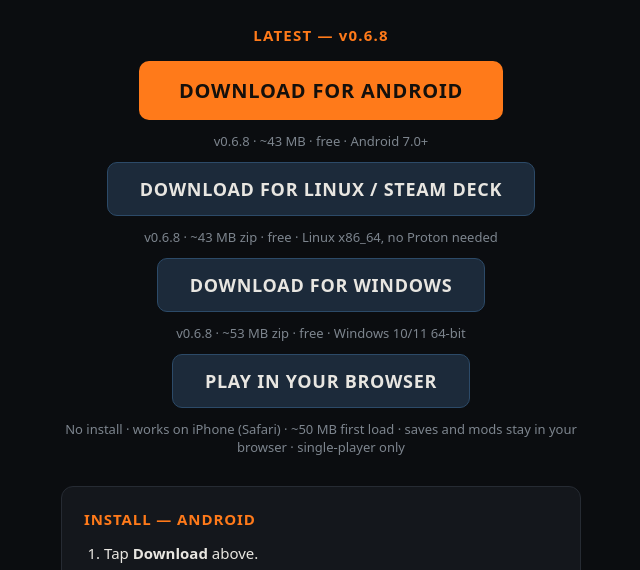
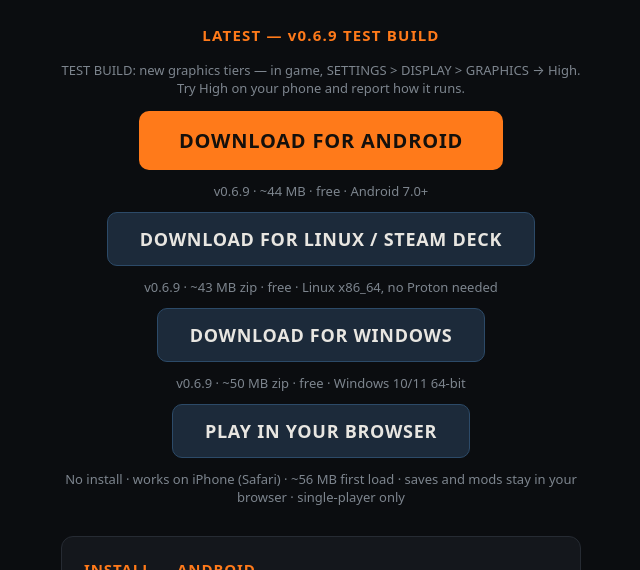
Before and after one commit to vatherty/Forgefall-updates, a plain HTML site: page index.html in a window 1280 px wide. Shown: the part 170-740 px from the top of the page, without its empty margins (319-959 px from the left). Drawn offline with Linux system fonts and the light colour scheme.

Commit message:
FORGEFALL v0.6.9 test build: index.html

```diff
--- a/index.html
+++ b/index.html
@@ -40,15 +40,16 @@
 <div class="card">
   <h1>FORGEFALL</h1>
   <p class="tag">Voxel MW2-style FPS for Android, Linux / Steam Deck, and Windows. Portals, grapple, wall-running, and an AI Forge that builds the map as you play.</p>
-  <p class="latest">LATEST — v0.6.8</p>
-  <a class="dl" href="forgefall-v0.6.8-debug.apk">DOWNLOAD FOR ANDROID</a>
-  <p class="ver">v0.6.8 &middot; ~43 MB &middot; free &middot; Android 7.0+</p>
-  <a class="dl2" href="forgefall-v0.6.8-linux.zip">DOWNLOAD FOR LINUX / STEAM DECK</a>
-  <p class="ver">v0.6.8 &middot; ~43 MB zip &middot; free &middot; Linux x86_64, no Proton needed</p>
-  <a class="dl2" href="https://github.com/vatherty/FORGEFALL/releases/download/v0.6.8/forgefall-v0.6.8-windows.zip">DOWNLOAD FOR WINDOWS</a>
-  <p class="ver">v0.6.8 &middot; ~53 MB zip &middot; free &middot; Windows 10/11 64-bit</p>
+  <p class="latest">LATEST — v0.6.9 TEST BUILD</p>
+  <p class="ver" style="margin-bottom:14px">TEST BUILD: new graphics tiers — in game, SETTINGS &gt; DISPLAY &gt; GRAPHICS &rarr; High. Try High on your phone and report how it runs.</p>
+  <a class="dl" href="https://github.com/vatherty/FORGEFALL/releases/download/v0.6.9/forgefall-v0.6.9-debug.apk">DOWNLOAD FOR ANDROID</a>
+  <p class="ver">v0.6.9 &middot; ~44 MB &middot; free &middot; Android 7.0+</p>
+  <a class="dl2" href="https://github.com/vatherty/FORGEFALL/releases/download/v0.6.9/forgefall-v0.6.9-linux.zip">DOWNLOAD FOR LINUX / STEAM DECK</a>
+  <p class="ver">v0.6.9 &middot; ~43 MB zip &middot; free &middot; Linux x86_64, no Proton needed</p>
+  <a class="dl2" href="https://github.com/vatherty/FORGEFALL/releases/download/v0.6.9/forgefall-v0.6.9-windows.zip">DOWNLOAD FOR WINDOWS</a>
+  <p class="ver">v0.6.9 &middot; ~50 MB zip &middot; free &middot; Windows 10/11 64-bit</p>
   <a class="dl2" href="play/">PLAY IN YOUR BROWSER</a>
-  <p class="ver">No install &middot; works on iPhone (Safari) &middot; ~50 MB first load &middot; saves and mods stay in your browser &middot; single-player only</p>
+  <p class="ver">No install &middot; works on iPhone (Safari) &middot; ~56 MB first load &middot; saves and mods stay in your browser &middot; single-player only</p>
   <div class="steps">
     <h2>INSTALL — ANDROID</h2>
     <ol>
```
